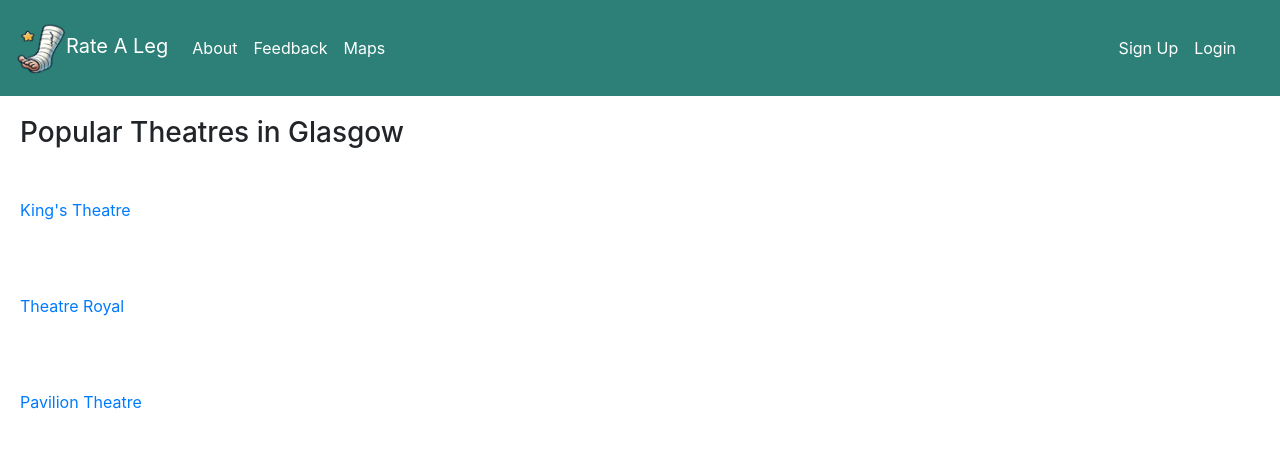
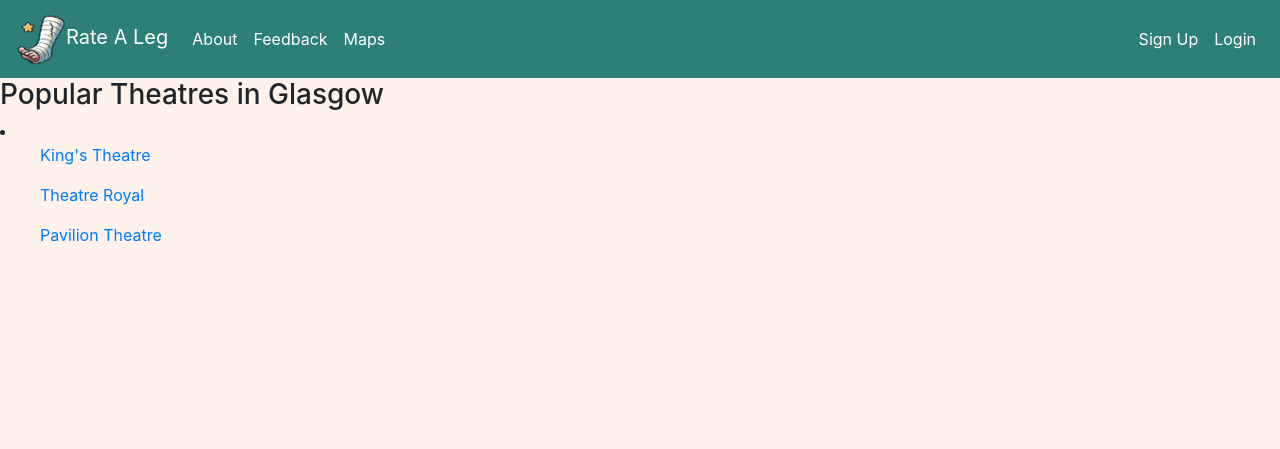
Before and after one commit to grashop04/RateALeg, a Django app: page /maps/ in a window 1280 px wide. Shown: the top 449 px of the page. Run offline with Django 3.2, Linux system fonts and the light colour scheme; some libraries are stand-ins or nearby versions.

Commit message:
fixing custom

```diff
--- a/static/css/custom.css
+++ b/static/css/custom.css
@@ -3,34 +3,6 @@
     height: auto;
 }
 
-<<<<<<< HEAD
-<<<<<<< HEAD
-.theatre-list{
-    float: left;
-    padding: 20px;
-    margin: 20px;
-    /*background-color: cornsilk; */
-    text-align: center;
-    font-size: 25px;
-
-}
-
-.theatre-list h3, ul{
-    padding: 20px;
-}
-
-ul{
-    list-style-type: style type none;
-
-}
-
-li{
-    list-style-type: none;
-
-}
-=======
-=======
->>>>>>> 0a43107 (added login/maps css)
 body {
     background-color: #fff2ea !important;
 }
@@ -47,13 +19,3 @@
 .navbar .nav-link:hover {
     color: #1d554f !important;
 }
-
-
-<<<<<<< HEAD
->>>>>>> 16cff9c (finished about, frontend feedback and css)
-=======
-
-
-
-
->>>>>>> 0a43107 (added login/maps css)
```
